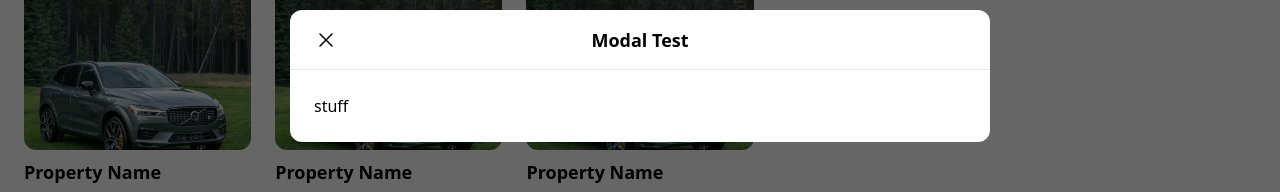
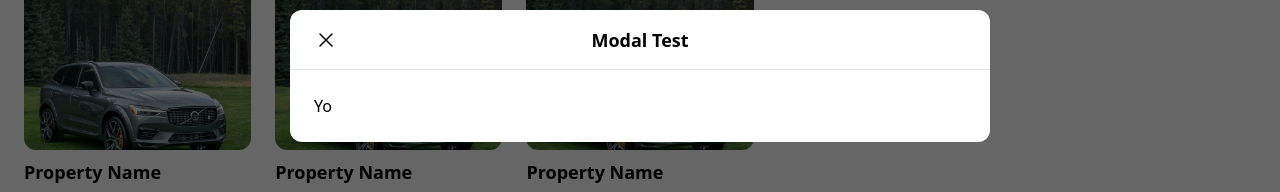
Before and after one commit to BabaMboga/NomadWheels, a Next.js app in the folder nomadWheels_App/: page / in a window 1280 px wide. Shown: the part 324-516 px from the top of the page. Built offline with nearby package versions, Linux system fonts and the light colour scheme.

Commit message:
Made changes to website layout

```diff
--- a/nomadWheels_App/app/components/modals/Modal.tsx
+++ b/nomadWheels_App/app/components/modals/Modal.tsx
@@ -3,10 +3,12 @@ import React from 'react';
 
 interface ModalProps {
     label: string
+    content: React.ReactElement
 }
 
 const Modal: React.FC<ModalProps> = ({
-    label
+    label,
+    content
 }) => {
     return (
         <div className="flex items-center justify-center fixed inset-0 z-50 bg-black/60">
@@ -26,8 +28,10 @@ const Modal: React.FC<ModalProps> = ({
                         </header>
 
                         <section className="p-6">
-                            stuff
+                            {content}
                         </section>
+
+
                     </div>
                 </div>
             </div>
--- a/nomadWheels_App/app/layout.tsx
+++ b/nomadWheels_App/app/layout.tsx
@@ -25,6 +25,10 @@ export default function RootLayout({
 }: Readonly<{
   children: React.ReactNode;
 }>) {
+
+  const content = (
+    <p className=""> Yo </p>
+  )
   return (
     <html lang="en">
       <body
@@ -40,6 +44,7 @@ export default function RootLayout({
         <Modal
 
           label = 'Modal Test'
+          content = {content}
         />
 
       </body>
```
